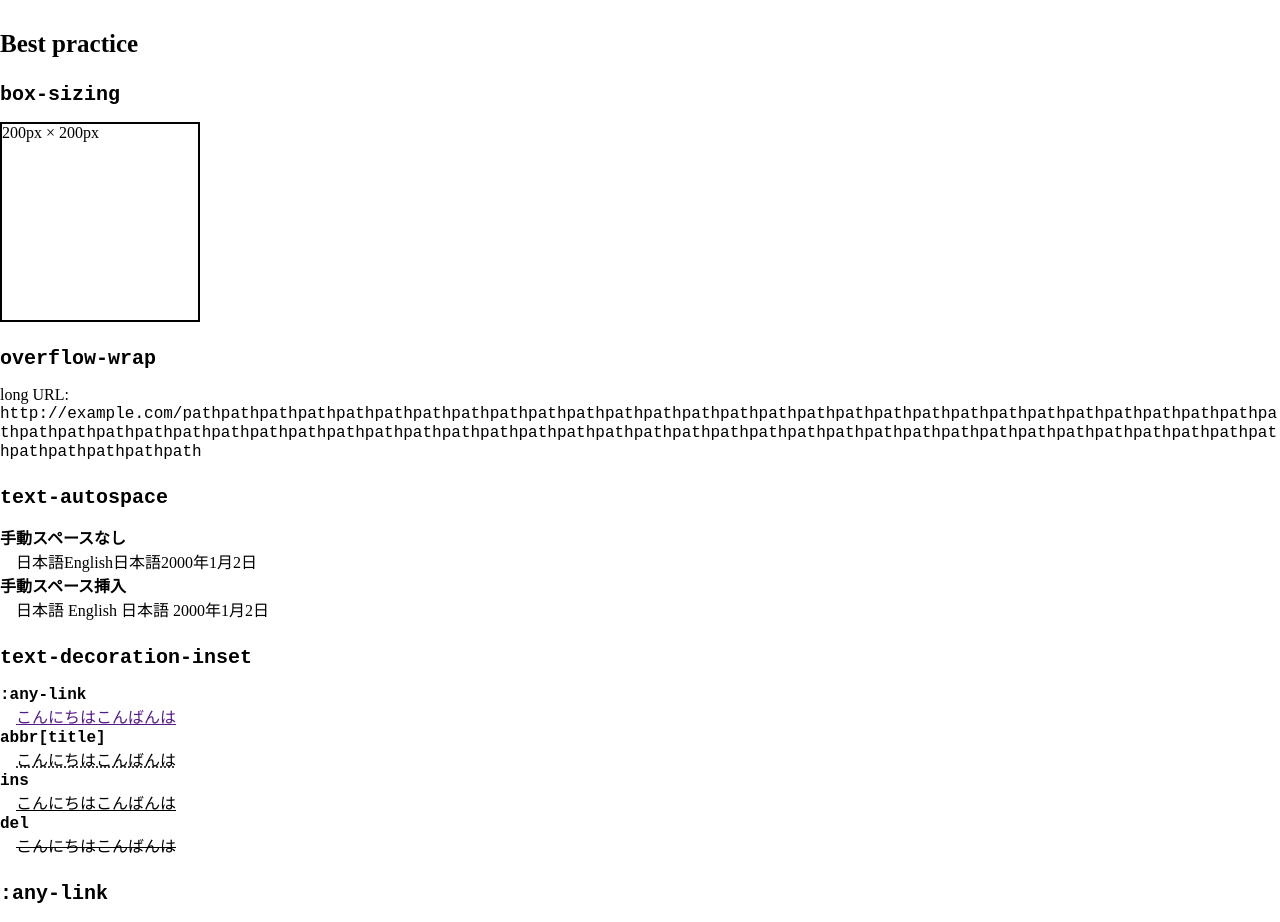
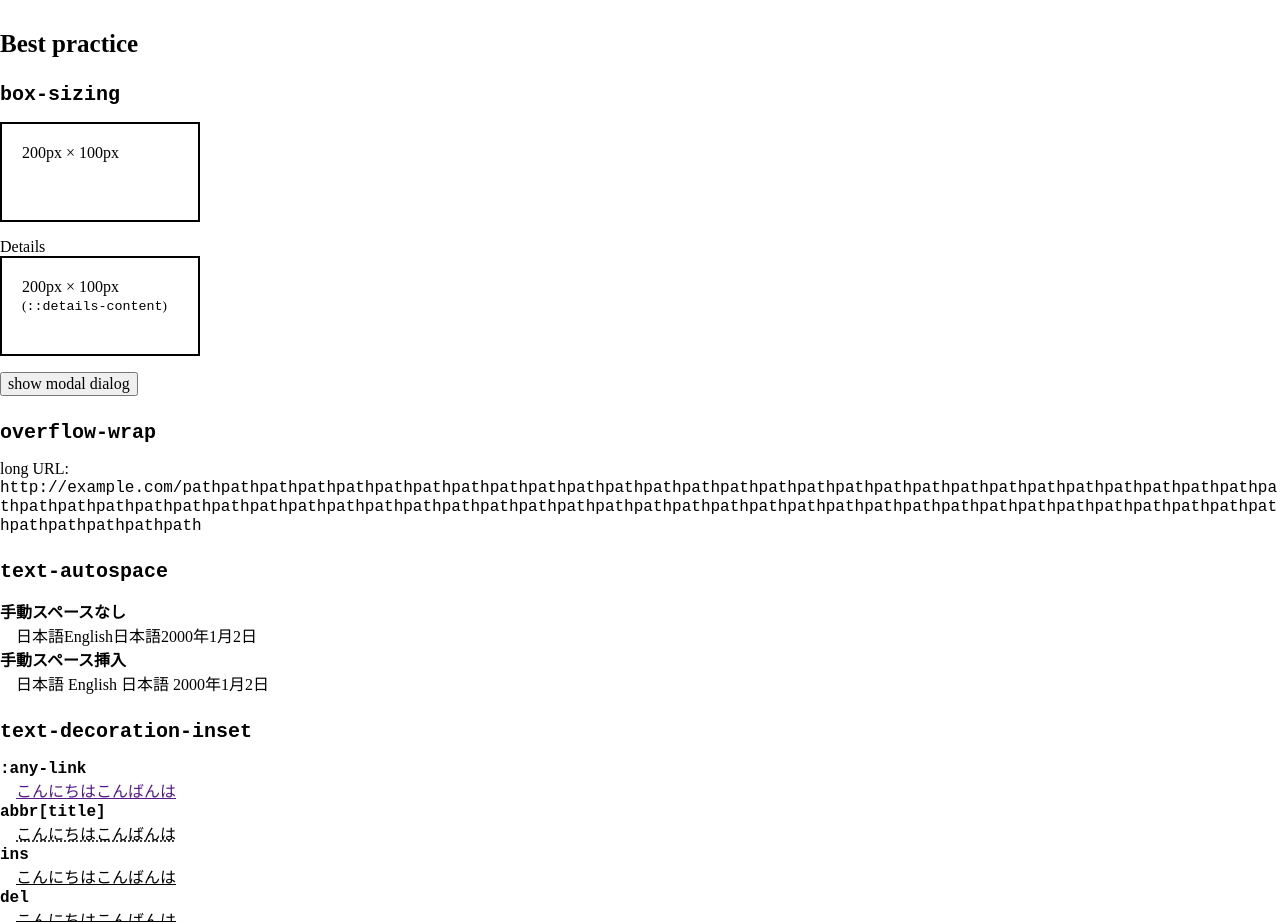
Before and after one commit to SaekiTominaga/base.css, a website: page demo/index.html in a window 1280 px wide. Shown: the part 1788-2710 px from the top of the page. Drawn offline with Linux system fonts and the light colour scheme.

Commit message:
Add pseudo elements for `box-sizing` (#102)

```diff
--- a/demo/index.html
+++ b/demo/index.html
@@ -1,10 +1,12 @@
 <!doctype html>
 <html lang="en">
 	<head>
-		<meta name="viewport" content="width=device-width,initial-scale=1" />
+		<meta name="viewport" content="width=device-width" />
+
+		<title>Page for browser display verification</title>
+
 		<link rel="stylesheet" href="../src/base.css" />
 		<link rel="stylesheet" href="demo.css" />
-		<title>Page for browser display verification</title>
 	</head>
 	<body>
 		<main>
@@ -38,7 +40,7 @@ pre1 pre2 pre3 pre4 pre5 pre6 pre7 pre8 pre9 pre10 pre11 pre12 pre13 pre14 pre15
 pre31</pre>
 
 					<p><button command="show-modal" commandfor="dialog">show modal dialog</button></p>
-					<dialog id="dialog">
+					<dialog id="dialog" autofocus="">
 						<p>
 							dialog dialog dialog dialog dialog dialog dialog dialog dialog dialog dialog dialog dialog dialog dialog dialog dialog dialog dialog dialog dialog
 							dialog dialog dialog dialog dialog dialog dialog dialog dialog dialog dialog dialog dialog dialog dialog dialog dialog dialog dialog dialog dialog
@@ -223,14 +225,44 @@ pre31</pre>
 
 					<style>
 						@scope {
+							:scope > * + * {
+								margin-block-start: 1em;
+							}
+
 							.box {
-								block-size: 200px;
+								block-size: 100px;
 								inline-size: 200px;
 								border: 2px solid;
+								padding: 20px;
+								box-sizing: inherit;
+							}
+
+							dialog::backdrop {
+								margin-inline: auto;
+								block-size: 100px;
+								inline-size: 200px;
+								padding: 20px;
 							}
 						}
 					</style>
-					<div class="box">200px × 200px</div>
+
+					<div class="box">200px × 100px</div>
+
+					<details open>
+						<summary>Details</summary>
+						<div class="box">
+							200px × 100px
+							<p><small>(<code>::details-content</code>)</small></p>
+						</div>
+					</details>
+
+					<p><button command="show-modal" commandfor="modal-boxsizing">show modal dialog</button></p>
+
+					<dialog id="modal-boxsizing" autofocus="">
+						<p>Modal dialog</p>
+
+						<button command="close" commandfor="modal-boxsizing">Close</button>
+					</dialog>
 				</section>
 				<section>
 					<h3><code>overflow-wrap</code></h3>
--- a/src/_best-practice.css
+++ b/src/_best-practice.css
@@ -5,7 +5,9 @@
 
 *,
 ::before,
-::after {
+::after,
+::backdrop,
+::details-content {
 	box-sizing: border-box;
 }
 
```
